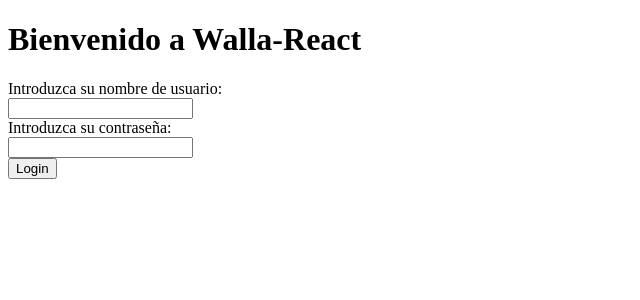
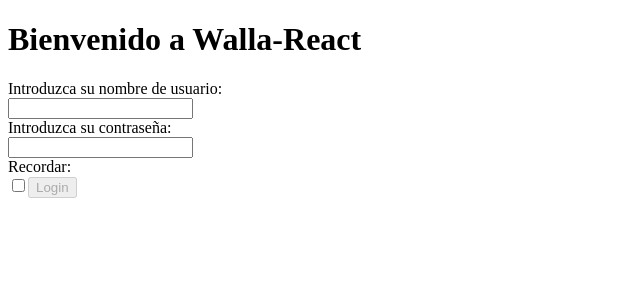
Before and after one commit to Sauldom/Practica-fundamentos-react, a React (Vite) app in the folder walla-react/: page / in a window 1280 px wide. Shown: the top 300 px of the page, without its empty margins (0-640 px from the left). Built offline with nearby package versions, Linux system fonts and the light colour scheme.

Commit message:
ya me guarda el toquen el el storage tendriamos que poner la ruta y activar lo del checkbox

```diff
--- a/walla-react/src/authorize/service.jsx
+++ b/walla-react/src/authorize/service.jsx
@@ -1,9 +1,11 @@
 import { client, setAuthHeader } from "../client/client.jsx";
+import storage from "../util/storage.jsx";
 
 export const login = async (credentials) => {
-  return client
-    .post("/api/auth/login", credentials)
-    .then(({ accessToken }) => setAuthHeader(accessToken));
+  return client.post("/api/auth/login", credentials).then(({ accessToken }) => {
+    storage.set("auth", accessToken);
+    setAuthHeader(accessToken);
+  });
 };
 
 export default login;
--- a/walla-react/src/loginPage/loginPage.jsx
+++ b/walla-react/src/loginPage/loginPage.jsx
@@ -5,6 +5,8 @@ function LoginPage({ onLogin }) {
     username: "",
     password: "",
   });
+  const [checked, setChecked] = useState(false);
+  const buttonDisabled = !formValues.username || !formValues.password;
   const handleChange = (event) => {
     const { name, value } = event.target;
     setFormValues((currentValues) => ({
@@ -16,12 +18,11 @@ function LoginPage({ onLogin }) {
     event.preventDefault();
 
     try {
-      const response = await login({
+      await login({
         email: formValues.username,
         password: formValues.password,
       });
       onLogin();
-      console.log("esta es la respuesta del login: ", response);
     } catch (error) {
       throw new Error(error);
     }
@@ -57,7 +58,22 @@ function LoginPage({ onLogin }) {
         />
 
         <br />
-        <button className="logIn-Button" type="submit">
+        <label htmlFor="login-checkbox" className="form-label">
+          Recordar:
+        </label>
+        <br />
+        <input
+          type="checkbox"
+          id="login-checkbox"
+          className="loginForm-field"
+          checked={checked}
+          onChange={(event) => setChecked(event.target.checked)}
+        />
+        <button
+          className="logIn-Button"
+          type="submit"
+          disabled={buttonDisabled}
+        >
           Login
         </button>
       </form>
--- a/walla-react/src/main.jsx
+++ b/walla-react/src/main.jsx
@@ -1,10 +1,15 @@
-import React from 'react'
-import ReactDOM from 'react-dom/client'
-import App from './App.jsx'
+import React from "react";
+import ReactDOM from "react-dom/client";
+import App from "./App.jsx";
+import storage from "./util/storage.jsx";
+import { setAuthHeader } from "./client/client.jsx";
 
-
-ReactDOM.createRoot(document.getElementById('root')).render(
+const accessToken = storage.get("auth");
+if (accessToken) {
+  setAuthHeader(accessToken);
+}
+ReactDOM.createRoot(document.getElementById("root")).render(
   <React.StrictMode>
-    <App />
+    <App isDefaultLogged={!!accessToken} />
   </React.StrictMode>
-)
+);
--- /dev/null
+++ b/walla-react/src/util/storage.jsx
@@ -0,0 +1,20 @@
+const storage = {
+  get(key) {
+    const value = localStorage.getItem(key);
+    if (!value) {
+      return null;
+    }
+    return JSON.parse(value);
+  },
+  set(key, value) {
+    localStorage.setItem(key, JSON.stringify(value));
+  },
+  remove(key) {
+    localStorage.removeItem(key);
+  },
+  clear() {
+    localStorage.clear();
+  },
+};
+
+export default storage;
```
